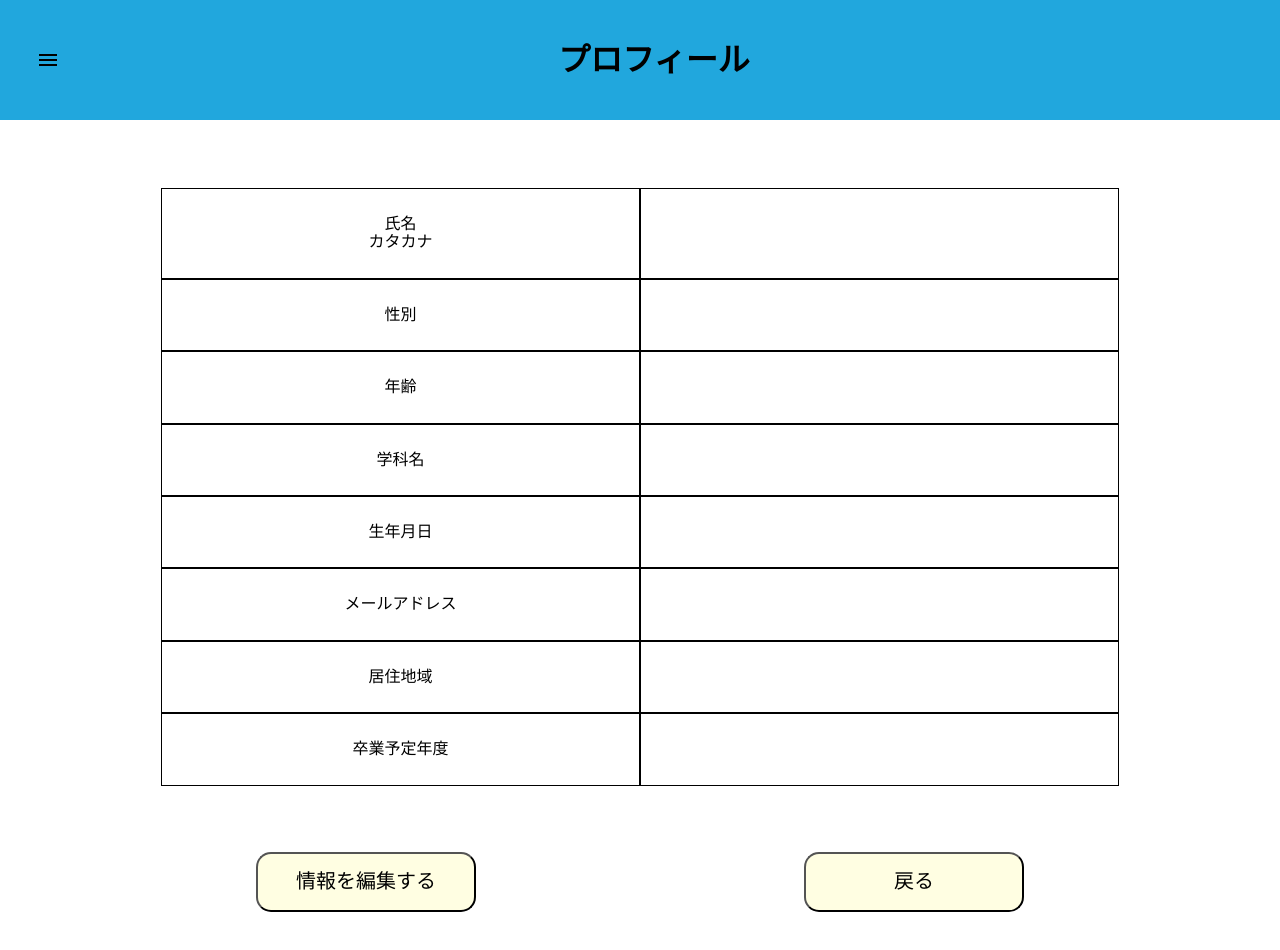
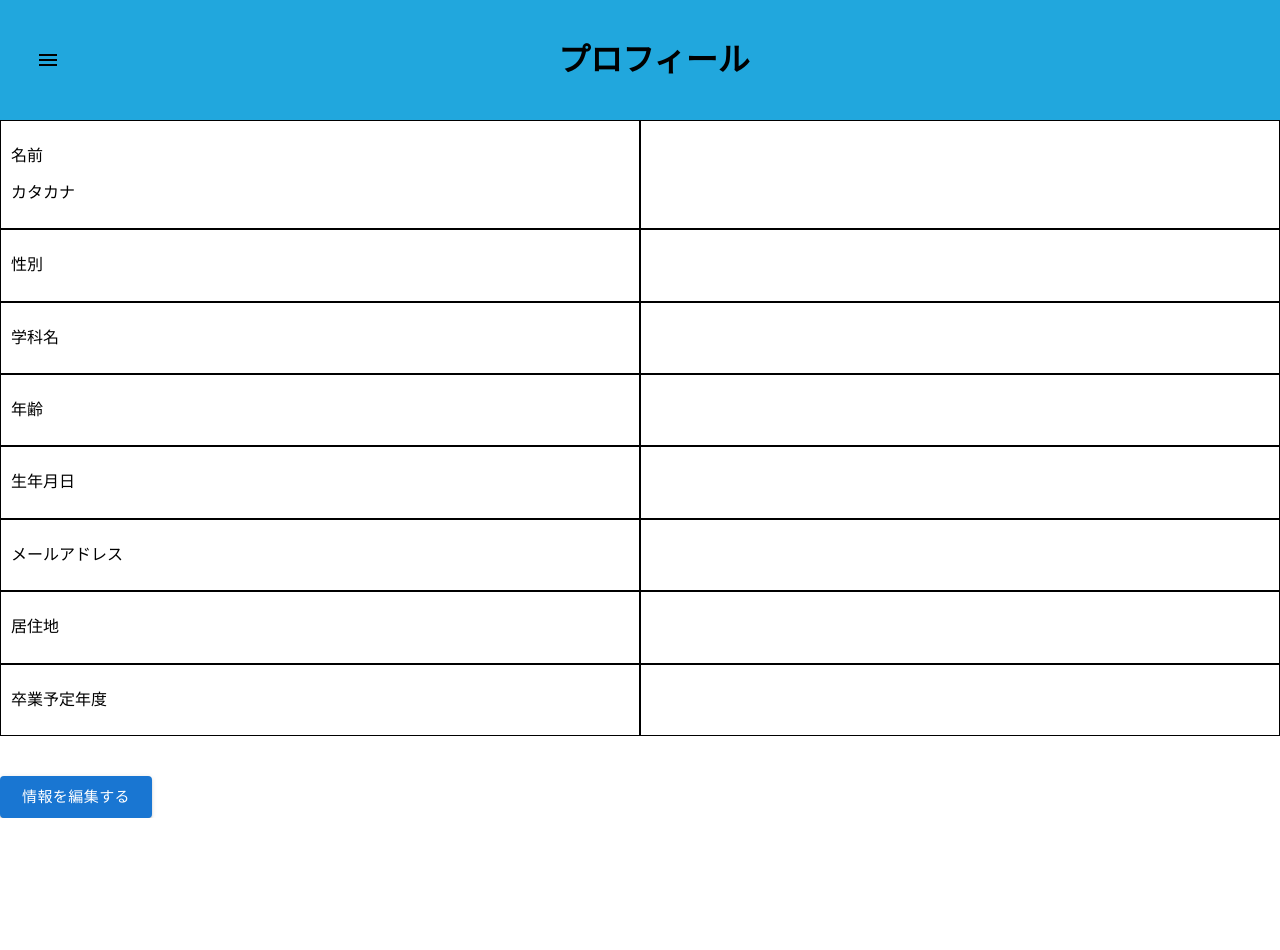
Before and after one commit to hayatosuzuki3228/CVAISotuken, a React (Vite) app: page /profile-st in a window 1280 px wide. Shown: the top 950 px of the page. After the commit the page ends 818 px from the top, so only its background shows below. Built offline with nearby package versions, Linux system fonts and the light colour scheme.

Commit message:
プロバイダー無しでやろうと思ったら、割と面倒なことが発覚した とりあえずprofile-st.jsxとprofile-st-com.jsxをMUI化し、コードを綺麗にまとめた。

```diff
--- a/src/Page/Profile/profile-st-com-edit.jsx
+++ b/src/Page/Profile/profile-st-com-edit.jsx
@@ -1,4 +1,4 @@
-import React, { useContext, useEffect, useState } from "react";
+import React, { useContext, useEffect, useState, useCallback } from "react";
 import { useLocation, useNavigate } from "react-router-dom";
 import {
   Autocomplete,
@@ -6,6 +6,7 @@ import {
   Button,
   Chip,
   Checkbox,
+  Dialog,
   Drawer,
   Divider,
   List,
@@ -24,19 +25,11 @@ import { options } from "./Data";
 import MenuIcon from "@mui/icons-material/Menu";
 import CheckBoxIcon from "@mui/icons-material/CheckBox";
 import CheckBoxOutlineBlankIcon from "@mui/icons-material/CheckBoxOutlineBlank";
-import MyContext from "../../provider/provider";
 
 export function SCEdit() {
   useEffect(() => {
     document.title = "プロフィール";
   }, []);
-
-  const {
-    providername,
-    setprovidername,
-    providerSaveName,
-    setProviderSaveName,
-  } = useContext(MyContext);
 
   const location = useLocation();
   const warpJob = location.state?.job || "";
@@ -45,8 +38,21 @@ export function SCEdit() {
   const warpSSubject = location.state?.SSubject || "";
   const warpKSubject = location.state?.KSubject || "";
   const warpMyPower = location.state?.myPower || [];
-  const { name, kName, man, Gak, Years, Months, Days, email, Home, bye, age } =
-    location.state || {};
+  const warpTestData = location.state?.TestData || "";
+  const {
+    name,
+    kName,
+    man,
+    Gak,
+    Years,
+    Months,
+    Days,
+    email,
+    Home,
+    bye,
+    age,
+    TestTrans,
+  } = location.state || {};
 
   const [job, setJob] = useState(warpJob);
   const [hobby, setHobby] = useState(warpHobby);
@@ -54,6 +60,9 @@ export function SCEdit() {
   const [SSubject, setSSubject] = useState(warpSSubject);
   const [KSubject, setKSubject] = useState(warpKSubject);
   const [myPower, setMyPower] = useState(warpMyPower);
+
+  const [TestData, setTestData] = useState(warpTestData);
+
   const [error1, setError1] = useState("");
   const [error2, setError2] = useState("");
   const [error3, setError3] = useState("");
@@ -93,6 +102,7 @@ export function SCEdit() {
         Home,
         bye,
         age,
+        TestData,
       },
     });
   };
@@ -100,7 +110,10 @@ export function SCEdit() {
   /* profile-st-com に飛ぶ */
   const OnClickBack = () => {
     const regex = /^[一-龠あ-んァ-ヶーA-Z]{2,}$/;
-    if (regex.test(job, hobby, skill, SSubject, KSubject) && myPower != "") {
+    if (
+      regex.test(job /*hobby, skill, SSubject, KSubject*/) /*&& myPower != ""*/
+    ) {
+      setTestData(job);
       navigate("/profile-st-com", {
         state: {
           name,
@@ -121,9 +134,9 @@ export function SCEdit() {
           KSubject,
           myPower,
           Gak,
+          TestData,
         },
       });
-      setProviderSaveName(providername);
     } else {
       {
         !regex.test(job) ? setError1("エラー：希望職種") : setError1("");
@@ -147,7 +160,7 @@ export function SCEdit() {
   };
 
   const Check = // 全項目が入力されていればTrueとなり、情報の確定ボタンが押せるようになる
-    job && hobby && skill && SSubject && KSubject && myPower && providername;
+    job; /*&& hobby && skill && SSubject && KSubject && myPower*/
   const icon = <CheckBoxOutlineBlankIcon fontSize="small" />;
   const checkedIcon = <CheckBoxIcon fontSize="small" />;
 
@@ -378,31 +391,6 @@ export function SCEdit() {
           </Box>
         </Stack>
 
-        <Stack /* 後々消す */ direction="row" paddingBottom={5}>
-          <Box
-            flex="1"
-            border="1px solid black"
-            padding="10px"
-            sx={{ minWidth: 300 }}
-          >
-            <p>お試しプロバイダー</p>
-          </Box>
-          <Box
-            flex="1"
-            border="1px solid black"
-            padding="10px"
-            sx={{ minWidth: 300 }}
-          >
-            <TextField
-              fullWidth
-              multiline
-              label="お試しプロバイダーの枠"
-              value={providername}
-              onChange={(e) => setprovidername(e.target.value)}
-            />
-          </Box>
-        </Stack>
-
         <div /*エラーを表示する*/>
           {error1 && <p style={{ color: "red" }}>{error1}</p>}
           {error2 && <p style={{ color: "red" }}>{error2}</p>}
--- a/src/Page/Profile/profile-st-com.jsx
+++ b/src/Page/Profile/profile-st-com.jsx
@@ -1,7 +1,8 @@
 import React, { useContext, useEffect, useState } from "react";
-import { useLocation, useNavigate } from "react-router-dom";
+import { useLocation, useNavigate, useHistory } from "react-router-dom";
 import {
   Box,
+  Button,
   Drawer,
   Divider,
   List,
@@ -11,15 +12,46 @@ import {
   ListItemText,
   IconButton,
   Typography,
+  Stack,
 } from "@mui/material";
 import "./styles.css";
 import MenuIcon from "@mui/icons-material/Menu";
 import MyContext from "../../provider/provider";
 
+/*
+全部プロバイダーいらない
+ゴリ押しで戻るボタン押しても内容残るようにする
+*/
+
 export function SCompany() {
   useEffect(() => {
     document.title = "企業向けプロフィール";
   }, []);
+
+  const location = useLocation();
+  const {
+    job,
+    hobby,
+    skill,
+    SSubject,
+    KSubject,
+    myPower,
+    name,
+    kName,
+    man,
+    Gak,
+    Years,
+    Months,
+    Days,
+    email,
+    Home,
+    bye,
+    age,
+    TestData,
+  } = location.state || {};
+
+  const warpTestTrans = location.state?.TestTrans || "";
+  const [TestTrans, setTestTrans] = useState("");
 
   const navigate = useNavigate();
   const OnClick = () => {
@@ -46,9 +78,10 @@ export function SCompany() {
         KSubject,
         myPower,
         Gak,
+        TestData,
+        TestTrans,
       },
     });
-    setprovidername(providerSaveName);
   };
   const OnClick2 = () => {
     navigate("/profile-st", {
@@ -73,34 +106,6 @@ export function SCompany() {
       },
     });
   };
-
-  const location = useLocation();
-  const {
-    job,
-    hobby,
-    skill,
-    SSubject,
-    KSubject,
-    myPower,
-    name,
-    kName,
-    man,
-    Gak,
-    Years,
-    Months,
-    Days,
-    email,
-    Home,
-    bye,
-    age,
-  } = location.state || {};
-
-  const {
-    providername,
-    setprovidername,
-    providerSaveName,
-    setProviderSaveName,
-  } = useContext(MyContext);
 
   const [open, setOpen] = React.useState(false);
   const toggleDrawer = (newOpen) => () => {
@@ -128,6 +133,14 @@ export function SCompany() {
               role="presentation"
               onClick={toggleDrawer(false)}
             >
+              <List>
+                <ListItem>
+                  <ListItemText
+                    primary={<Typography variant="h6">メニュー</Typography>}
+                  />
+                </ListItem>
+              </List>
+              <br />
               <List>
                 <ListItem disablePadding>
                   <ListItemButton onClick={OnClick}>
@@ -157,105 +170,121 @@ export function SCompany() {
         <h1>企業向けプロフィール</h1>
       </header>
 
-      <Box // メインコンテンツ
-        my={4}
-        alignContent="center"
-        component="section"
-        gap={4}
-        p={2}
+      <Stack // メインコンテンツ
+        justifyContent="center"
+        alignItems="center"
+        textAlign="center"
+        paddingTop="5%"
+        spacing={2}
       >
-        <div className="info" style={{ textAlign: "center" }}>
-          <div className="half-box black">
-            <font size="3.5">
+        <Stack direction="row">
+          <Box
+            flex="1"
+            border="1px solid black"
+            padding="10px"
+            sx={{ minWidth: 300 }}
+          >
             <p>希望職種</p>
-            </font>
-          </div>
-          <div className="half-box black">
-            <font size="3.5">
-              <p>{job}</p>
-            </font>
-          </div>
-        </div>
-
-        <div className="info" style={{ textAlign: "center" }}>
-          <div className="half-box black">
-            <font size="3.5">
-              <p>学科名</p>
-            </font>
-          </div>
-          <div className="half-box black">
-            <font size="3.5">
-              <p>{Gak}</p>
-            </font>
-          </div>
-        </div>
-
-        <div className="info" style={{ textAlign: "center" }}>
-          <div className="half-box black">
-            <font size="3.5">
+          </Box>
+          <Box
+            flex="1"
+            border="1px solid black"
+            padding="10px"
+            sx={{ minWidth: 300 }}
+          >
+            <p>
+              {job}
+              {TestData}
+            </p>
+          </Box>
+        </Stack>
+        <Stack direction="row">
+          <Box
+            flex="1"
+            border="1px solid black"
+            padding="10px"
+            sx={{ minWidth: 300 }}
+          >
             <p>趣味</p>
-            </font>
-          </div>
-          <div className="half-box black">
-            <font size="3.5">
+          </Box>
+          <Box
+            flex="1"
+            border="1px solid black"
+            padding="10px"
+            sx={{ minWidth: 300 }}
+          >
             <p>{hobby}</p>
-            </font>
-          </div>
-        </div>
-
-        <div className="info" style={{ textAlign: "center" }}>
-          <div className="half-box black">
-            <font size="3.5">
+          </Box>
+        </Stack>
+        <Stack direction="row">
+          <Box
+            flex="1"
+            border="1px solid black"
+            padding="10px"
+            sx={{ minWidth: 300 }}
+          >
             <p>特技</p>
-            </font>
-          </div>
-          <div className="half-box black">
-            <font size="3.5">
+          </Box>
+          <Box
+            flex="1"
+            border="1px solid black"
+            padding="10px"
+            sx={{ minWidth: 300 }}
+          >
             <p>{skill}</p>
-            </font>
-          </div>
-        </div>
-
-        <div className="info" style={{ textAlign: "center" }}>
-          <div className="half-box black">
-            <font size="3.5">
-              <p>得意な科目</p>
-            </font>
-          </div>
-          <div className="half-box black">
-            <font size="3.5">
-              <p>
-                {SSubject}
-                <br />
-              </p>
-            </font>
-          </div>
-        </div>
-
-        <div className="info" style={{ textAlign: "center" }}>
-          <div className="half-box black">
-            <font size="3.5">
-              <p>苦手な科目</p>
-            </font>
-          </div>
-          <div className="half-box black">
-            <font size="3.5">
-              <p>
-                {KSubject}
-                <br />
-              </p>
-            </font>
-          </div>
-        </div>
-
-        <div className="info" style={{ textAlign: "center" }}>
-          <div className="half-box black">
-            <font size="3.5">
-              <p>取得した資格</p>
-            </font>
-          </div>
-          <div className="half-box black">
-            <font size="3.5">
+          </Box>
+        </Stack>
+        <Stack direction="row">
+          <Box
+            flex="1"
+            border="1px solid black"
+            padding="10px"
+            sx={{ minWidth: 300 }}
+          >
+            <p>得意科目</p>
+          </Box>
+          <Box
+            flex="1"
+            border="1px solid black"
+            padding="10px"
+            sx={{ minWidth: 300 }}
+          >
+            <p>{SSubject}</p>
+          </Box>
+        </Stack>
+        <Stack direction="row">
+          <Box
+            flex="1"
+            border="1px solid black"
+            padding="10px"
+            sx={{ minWidth: 300 }}
+          >
+            <p>苦手科目</p>
+          </Box>
+          <Box
+            flex="1"
+            border="1px solid black"
+            padding="10px"
+            sx={{ minWidth: 300 }}
+          >
+            <p>{KSubject}</p>
+          </Box>
+        </Stack>
+        <Stack direction="row">
+          <Box
+            flex="1"
+            border="1px solid black"
+            padding="10px"
+            sx={{ minWidth: 300 }}
+          >
+            <p>保有資格</p>
+          </Box>
+          <Box
+            flex="1"
+            border="1px solid black"
+            padding="10px"
+            sx={{ minWidth: 300 }}
+          >
             <p>
               {myPower
                 ? myPower.map((option, index) => (
@@ -265,33 +294,15 @@ export function SCompany() {
                   ))
                 : null}
             </p>
-            </font>
-          </div>
-        </div>
+          </Box>
+        </Stack>
 
-        <div className="info" style={{ textAlign: "center" }}>
-          <div className="half-box black">
-            <font size="3.5">
-              <p>お試しプロバイダー</p>
-            </font>
-          </div>
-          <div className="half-box black">
-            <font size="3.5">
-              <p>
-                {providerSaveName}
-                <br />
-              </p>
-            </font>
-          </div>
-        </div>
+        <Box className="div-padding">
+          <Button variant="contained" size="large" onClick={OnClick1}>
+            情報を編集する
+          </Button>
         </Box>
-
-      <div className="div-padding">
-        <button className="button" onClick={OnClick1}>
-          情報を編集する
-        </button>
-        <button className="button">戻る</button>
-      </div>
+      </Stack>
     </>
   );
 }
--- a/src/Page/Profile/profile-st.jsx
+++ b/src/Page/Profile/profile-st.jsx
@@ -11,10 +11,18 @@ import {
   ListItemIcon,
   ListItemText,
   IconButton,
+  Stack,
+  TextField,
+  Typography,
 } from "@mui/material";
 import MenuIcon from "@mui/icons-material/Menu";
 import "normalize.css";
 import "./styles.css";
+
+/* 名前、メールアドレス　<= プロバイダー使う
+   年齢、生年月日、 <= 使うか怪しい
+   学科名、年齢、居住地、卒業予定年度、性別 <= いらん
+*/
 
 export function SProfile() {
   useEffect(() => {
@@ -125,17 +133,17 @@ export function SProfile() {
               onClick={toggleDrawer(false)}
             >
               <List>
+                <ListItem>
+                  <ListItemText
+                    primary={<Typography variant="h6">メニュー</Typography>}
+                  />
+                </ListItem>
+              </List>
+              <br />
+              <List>
                 <ListItem disablePadding>
                   <ListItemButton onClick={OnClick}>
                     <ListItemText primary="メイン" />
-                  </ListItemButton>
-                </ListItem>
-              </List>
-              <Divider />
-              <List>
-                <ListItem disablePadding>
-                  <ListItemButton onClick={OnClick1}>
-                    <ListItemText primary="個人情報編集" />
                   </ListItemButton>
                 </ListItem>
               </List>
@@ -162,129 +170,173 @@ export function SProfile() {
         <h1>プロフィール</h1>
       </header>
 
-      <Box // メインコンテンツ
-        my={4}
-        alignContent="center"
-        component="section"
-        gap={4}
-        p={2}
+      <Stack>
+        <Stack direction="row">
+          <Box
+            flex="1"
+            border="1px solid black"
+            padding="10px"
+            sx={{ minWidth: 300 }}
           >
-        <div className="info" style={{ textAlign: "center" }}>
-          <div className="half-box black">
-            <font size="3.5">
             <p>
-                氏名
+              名前
+              <br />
               <br />
               カタカナ
             </p>
-            </font>
-          </div>
-          <div className="half-box black">
-            <font size="3.5">
+          </Box>
+          <Stack
+            //spacing={2}
+            flex="1"
+            border="1px solid black"
+            padding="10px"
+            sx={{ minWidth: 300 }}
+          >
             <p>
               {name}
               <br />
+              <br />
               {kName}
             </p>
-            </font>
-          </div>
-        </div>
-
-        <div className="info" style={{ textAlign: "center" }}>
-          <div className="half-box black">
-            <font size="3.5">
+          </Stack>
+        </Stack>
+        <Stack direction="row">
+          <Box
+            flex="1"
+            border="1px solid black"
+            padding="10px"
+            sx={{ minWidth: 300 }}
+          >
             <p>性別</p>
-            </font>
-          </div>
-          <div className="half-box black">
-            <font size="3.5">
+          </Box>
+          <Box
+            flex="1"
+            border="1px solid black"
+            padding="10px"
+            sx={{ minWidth: 300 }}
+          >
             <p>{man}</p>
-            </font>
-          </div>
-        </div>
-        <div className="info" style={{ textAlign: "center" }}>
-          <div className="half-box black">
-            <font size="3.5">
+          </Box>
+        </Stack>
+        <Stack direction="row">
+          <Box
+            flex="1"
+            border="1px solid black"
+            padding="10px"
+            sx={{ minWidth: 300 }}
+          >
+            <p>学科名</p>
+          </Box>
+          <Box
+            flex="1"
+            border="1px solid black"
+            padding="10px"
+            sx={{ minWidth: 300 }}
+          >
+            <p>{Gak}</p>
+          </Box>
+        </Stack>
+        <Stack direction="row">
+          <Box
+            flex="1"
+            border="1px solid black"
+            padding="10px"
+            sx={{ minWidth: 300 }}
+          >
             <p>年齢</p>
-            </font>
-          </div>
-          <div className="half-box black">
-            <font size="3.5">
+          </Box>
+          <Box
+            flex="1"
+            border="1px solid black"
+            padding="10px"
+            sx={{ minWidth: 300 }}
+          >
             <p>{age && age + "歳"}</p>
-            </font>
-          </div>
-        </div>
-        <div className="info" style={{ textAlign: "center" }}>
-          <div className="half-box black">
-            <font size="3.5">
-              <p>学科名</p>
-            </font>
-          </div>
-          <div className="half-box black">
-            <font size="3.5">
-              <p>{Gak}</p>
-            </font>
-          </div>
-        </div>
-        <div className="info" style={{ textAlign: "center" }}>
-          <div className="half-box black">
-            <font size="3.5">
+          </Box>
+        </Stack>
+        <Stack direction="row">
+          <Box
+            flex="1"
+            border="1px solid black"
+            padding="10px"
+            sx={{ minWidth: 300 }}
+          >
             <p>生年月日</p>
-            </font>
-          </div>
-          <div className="half-box black">
-            <font size="3.5">
+          </Box>
+          <Box
+            flex="1"
+            border="1px solid black"
+            padding="10px"
+            sx={{ minWidth: 300 }}
+          >
             <p>
               {Years && Years + "年"}
               {Months && Months + "月"}
               {Days && Days + "日生まれ"}
             </p>
-            </font>
-          </div>
-        </div>
-        <div className="info" style={{ textAlign: "center" }}>
-          <div className="half-box black">
-            <font size="3.5">
+          </Box>
+        </Stack>
+        <Stack direction="row">
+          <Box
+            flex="1"
+            border="1px solid black"
+            padding="10px"
+            sx={{ minWidth: 300 }}
+          >
             <p>メールアドレス</p>
-            </font>
-          </div>
-          <div className="half-box black">
-            <font size="3.5">
+          </Box>
+          <Box
+            flex="1"
+            border="1px solid black"
+            padding="10px"
+            sx={{ minWidth: 300 }}
+          >
             <p>{email}</p>
-            </font>
-          </div>
-        </div>
-        <div className="info" style={{ textAlign: "center" }}>
-          <div className="half-box black">
-            <font size="3.5">
-              <p>居住地域</p>
-            </font>
-          </div>
-          <div className="half-box black">
-            <font size="3.5">
+          </Box>
+        </Stack>
+        <Stack direction="row">
+          <Box
+            flex="1"
+            border="1px solid black"
+            padding="10px"
+            sx={{ minWidth: 300 }}
+          >
+            <p>居住地</p>
+          </Box>
+          <Box
+            flex="1"
+            border="1px solid black"
+            padding="10px"
+            sx={{ minWidth: 300 }}
+          >
             <p>{Home}</p>
-            </font>
-          </div>
-        </div>
-        <div className="info" style={{ textAlign: "center" }}>
-          <div className="half-box black">
-            <font size="3.5">
+          </Box>
+        </Stack>
+        <Stack direction="row" paddingBottom={5}>
+          <Box
+            flex="1"
+            border="1px solid black"
+            padding="10px"
+            sx={{ minWidth: 300 }}
+          >
             <p>卒業予定年度</p>
-            </font>
-          </div>
-          <div className="half-box black">
-            <font size="3.5">
+          </Box>
+          <Box
+            flex="1"
+            border="1px solid black"
+            padding="10px"
+            sx={{ minWidth: 300 }}
+          >
             <p>{bye}</p>
-            </font>
-          </div>
-        </div>
           </Box>
-      <div className="div-padding">
-        <button className="button" onClick={OnClick1}>
+        </Stack>
+
+        <Box>
+          <Button variant="contained" size="large" onClick={OnClick1}>
             情報を編集する
-        </button>
-        <button className="button">戻る</button>
-      </div>
+          </Button>
+        </Box>
+      </Stack>
     </>
   );
 }
```
Lines whose indentation alone changed are shown as unchanged.
